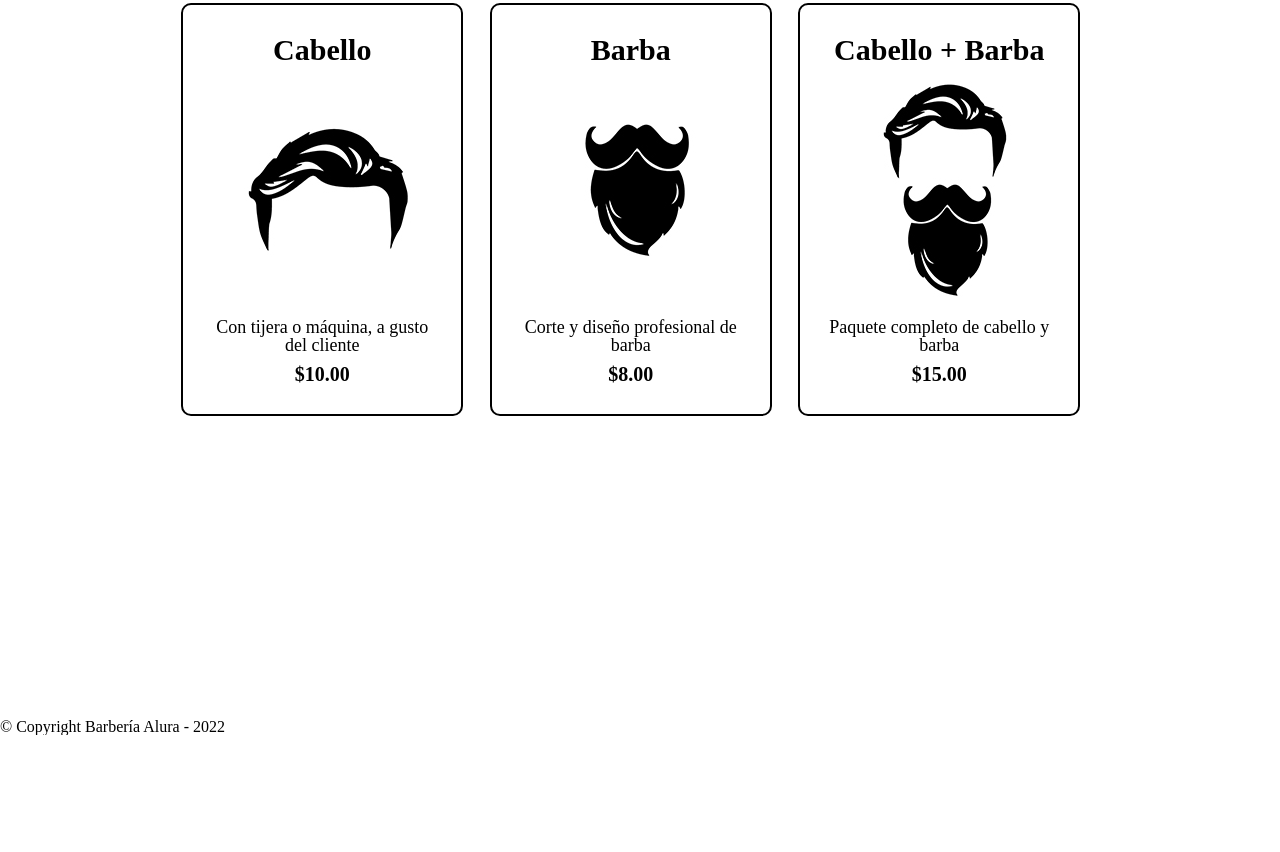
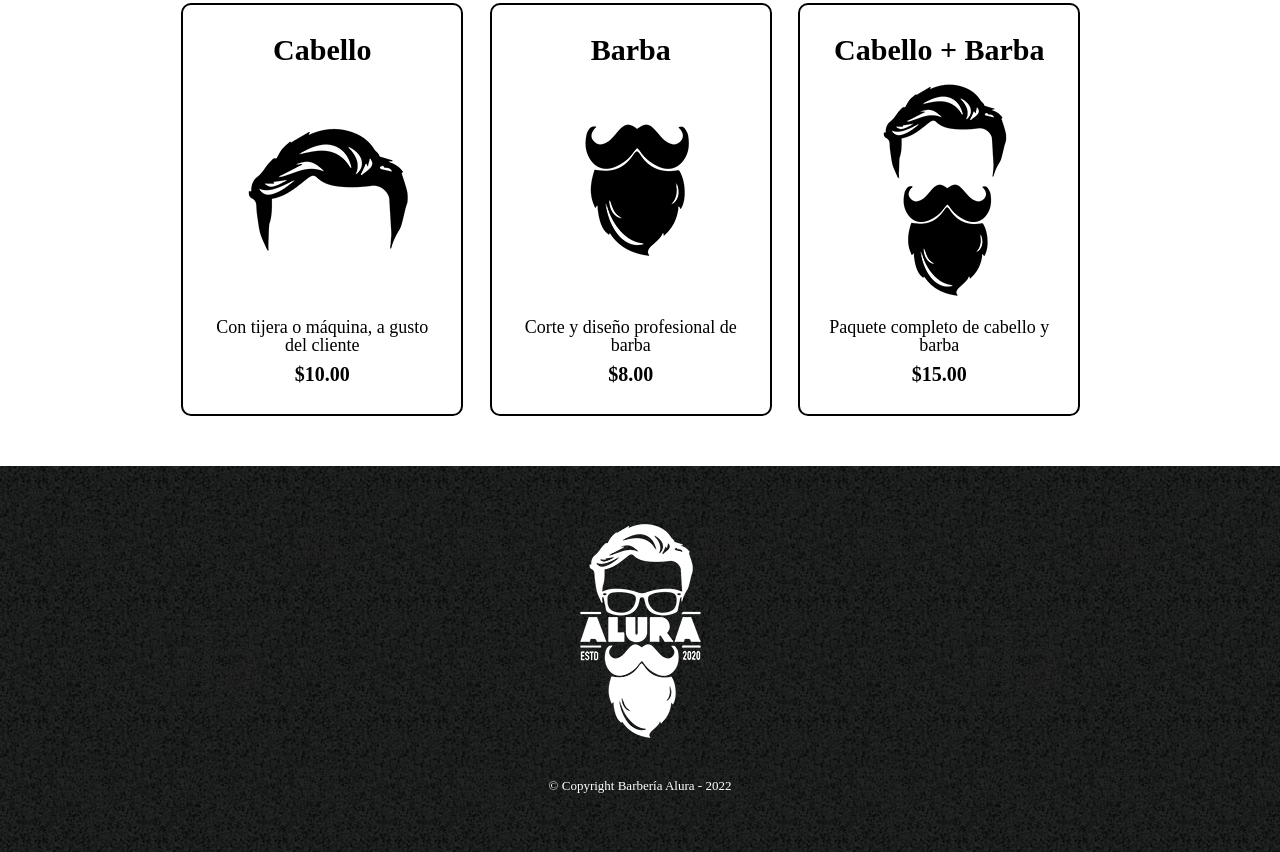
Before and after one commit to mariquenaallosa/ONE-BarberiaAlura, a plain HTML site: page productos.html in a window 1280 px wide. Shown: the part 340-1192 px from the top of the page. Before the commit the page ends 1075 px from the top, so only its background shows below. Drawn offline with Linux system fonts and the light colour scheme.

Commit message:
Update productos.css

```diff
--- a/css/productos.css
+++ b/css/productos.css
@@ -80,3 +80,15 @@ nav a:hover {
     font-weight: bold;
     margin-top: 10px;
 }
+
+footer {
+    padding:40px;
+    text-align:center;
+    background: url("../img/bg.jpg");
+}
+
+.copyright {
+    margin: 20px;
+    color:#fff;
+    font-size: 13px;
+}
```
